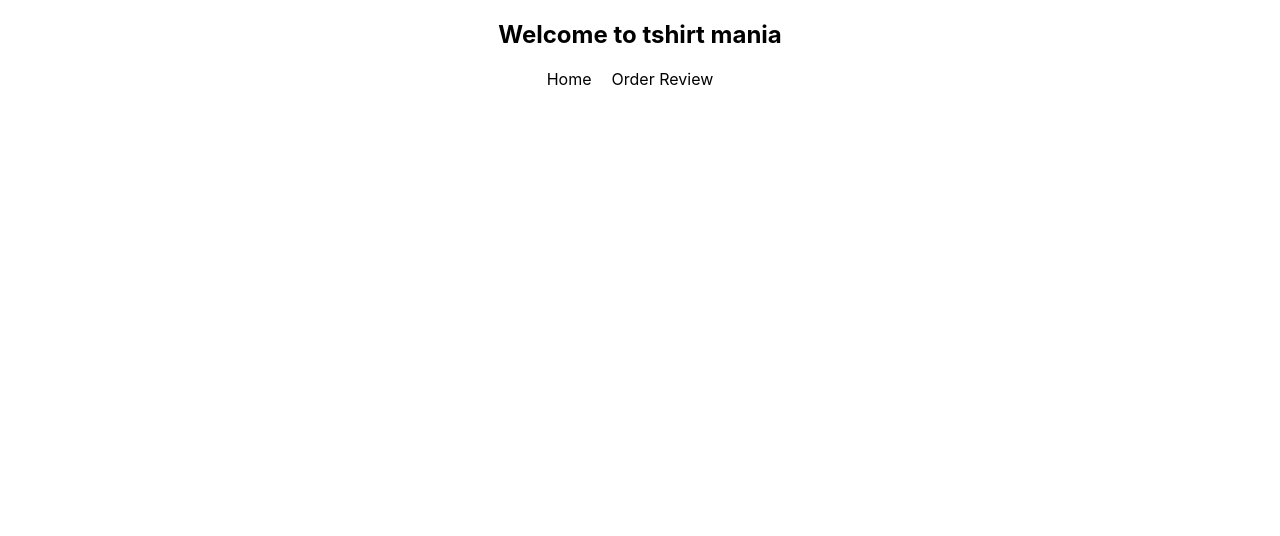
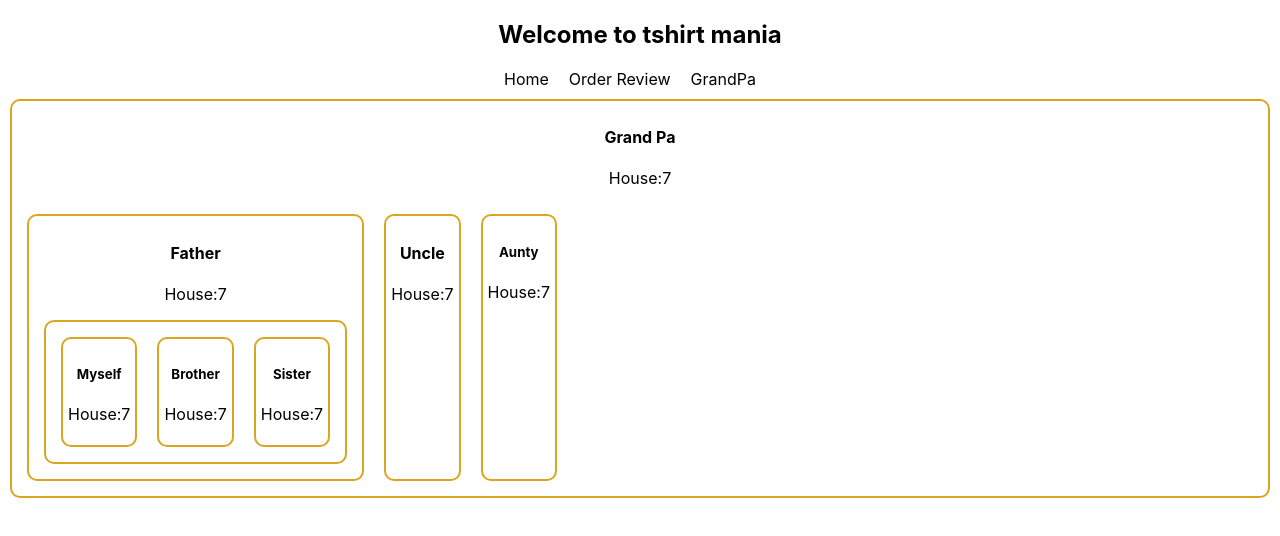
Before and after one commit to Eshshatabdi/tshirt-mania, a React (Create React App) app: page /grandpa in a window 1280 px wide. Shown: the top 536 px of the page. Built offline with nearby package versions, Linux system fonts and the light colour scheme.

Commit message:
data explore

```diff
--- a/src/App.js
+++ b/src/App.js
@@ -1,5 +1,6 @@
 import { Route, Routes } from 'react-router-dom';
 import './App.css';
+import GrandPa from './Components/GrandPa/GrandPa';
 import Header from './Components/Header/Header';
 import Home from './Components/Home/Home';
 import OrderReview from './Components/OrderReview/OrderReview';
@@ -13,6 +14,7 @@
         <Route path='/' element={<Home></Home>}></Route>
         <Route path='/home' element={<Home></Home>}></Route>
         <Route path='/orderreview' element={<OrderReview></OrderReview>}></Route>
+        <Route path='/grandpa' element={<GrandPa></GrandPa>}></Route>
       </Routes>
 
 
--- /dev/null
+++ b/src/Components/Aunty/Aunty.js
@@ -0,0 +1,13 @@
+import React from 'react';
+
+const Aunty = ({ house }) => {
+    return (
+        <div>
+            <h5>Aunty</h5>
+            <p>House:{house}</p>
+
+        </div>
+    );
+};
+
+export default Aunty;
--- /dev/null
+++ b/src/Components/Brother/Brother.js
@@ -0,0 +1,13 @@
+import React from 'react';
+
+const Brother = ({ house }) => {
+    return (
+        <div>
+            <h5>Brother</h5>
+            <p>House:{house}</p>
+
+        </div>
+    );
+};
+
+export default Brother;
--- /dev/null
+++ b/src/Components/Father/Father.js
@@ -0,0 +1,23 @@
+import React from 'react';
+import Myself from '../Myself/Myself';
+import Brother from '../Brother/Brother'
+import Sister from '../Sister/Sister'
+
+
+const Father = ({ house }) => {
+    return (
+        <div>
+            <h4>Father</h4>
+            <p>House:{house}</p>
+            <div style={{ display: 'flex' }}>
+                <Myself house={house}></Myself>
+                <Brother house={house}></Brother>
+                <Sister house={house}></Sister>
+            </div>
+
+
+        </div>
+    );
+};
+
+export default Father;
--- /dev/null
+++ b/src/Components/GrandPa/GrandPa.css
@@ -0,0 +1,6 @@
+.grandpa, .grandpa div{
+    border: 2px solid goldenrod;
+    margin: 10px;
+    padding: 5px;
+    border-radius: 10px;
+}
--- /dev/null
+++ b/src/Components/GrandPa/GrandPa.js
@@ -0,0 +1,24 @@
+import React from 'react';
+import Aunty from '../Aunty/Aunty';
+import Father from '../Father/Father';
+import Uncle from '../Uncle/Uncle';
+import './GrandPa.css'
+
+const GrandPa = () => {
+    const house = 7
+    return (
+        <div className='grandpa' >
+            <h4>Grand Pa</h4>
+            <p>House:{house}</p>
+            <section style={{ display: 'flex' }}>
+                <Father house={house}></Father>
+                <Uncle house={house}></Uncle>
+                <Aunty house={house}></Aunty>
+
+            </section>
+
+        </div>
+    );
+};
+
+export default GrandPa;
--- a/src/Components/Header/Header.js
+++ b/src/Components/Header/Header.js
@@ -8,6 +8,7 @@
 
             <Link to='/'>Home</Link>
             <Link to='/orderreview'>Order Review</Link>
+            <Link to='/grandpa'>GrandPa</Link>
 
         </nav>
     );
--- /dev/null
+++ b/src/Components/Myself/Myself.js
@@ -0,0 +1,13 @@
+import React from 'react';
+
+const Myself = ({ house }) => {
+    return (
+        <div>
+            <h5>Myself</h5>
+            <p>House:{house}</p>
+
+        </div>
+    );
+};
+
+export default Myself;
--- /dev/null
+++ b/src/Components/Sister/Sister.js
@@ -0,0 +1,13 @@
+import React from 'react';
+
+const Sister = ({ house }) => {
+    return (
+        <div>
+            <h5>Sister</h5>
+            <p>House:{house}</p>
+
+        </div>
+    );
+};
+
+export default Sister;
--- /dev/null
+++ b/src/Components/Uncle/Uncle.js
@@ -0,0 +1,13 @@
+import React from 'react';
+
+const Uncle = ({ house }) => {
+    return (
+        <div>
+            <h4>Uncle</h4>
+            <p>House:{house}</p>
+
+        </div>
+    );
+};
+
+export default Uncle;
```
